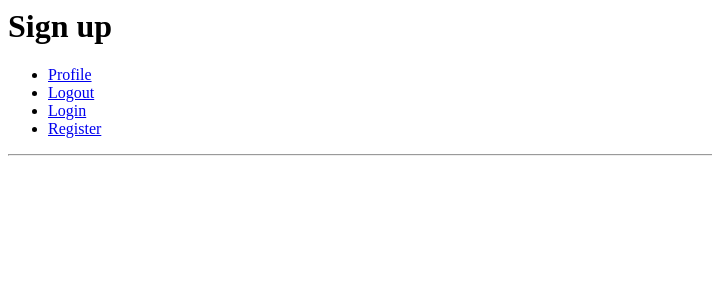
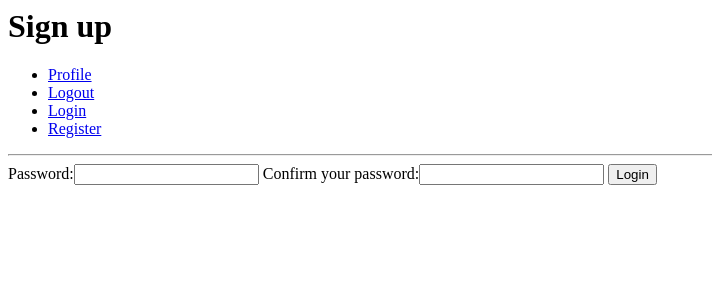
Before and after one commit to Ardhanari/stationery, a Django app: template accounts/templates/signup.html in a window 1280 px wide. Shown: the top 300 px of the page, without its empty margins (0-712 px from the left). Run offline with Django 3.2, Linux system fonts and the light colour scheme; the template is opened without the code that fills it: values that come from a table or form of the project are taken from there, others are empty.

Commit message:
signup form created

```diff
--- a/accounts/forms.py
+++ b/accounts/forms.py
@@ -1,7 +1,22 @@
 from django import forms
+from django.contrib.auth.models import User
+from django.contrib.auth.forms import UserCreationForm
+from django.core.exceptions import ValidationError
 
 class UserLoginForm(forms.Form):
     """Log in form"""
 
     username = forms.CharField()
     password = forms.CharField(widget=forms.PasswordInput)
+
+class SignUpNewUser(forms.Form):
+    """Form used to create new instance of user """
+
+    # username = forms.CharField()
+    # email =
+    password = forms.CharField(widget=forms.PasswordInput)
+    password2 = forms.CharField(widget=forms.PasswordInput, label="Confirm your password")
+
+    class Meta:
+        model = User
+        fields = ['username', 'email', 'password', 'password2']
--- a/accounts/templates/signup.html
+++ b/accounts/templates/signup.html
@@ -3,3 +3,13 @@
 {% block page_title %}Sign up{% endblock %}
 
 {% block page_heading %}Sign up{% endblock %}
+
+{% block content %}
+
+    <form method="POST">
+        {% csrf_token %}
+        {{ signup_form }}
+        <button type="submit">Login</button>
+    </form>
+
+{%endblock %}
```
